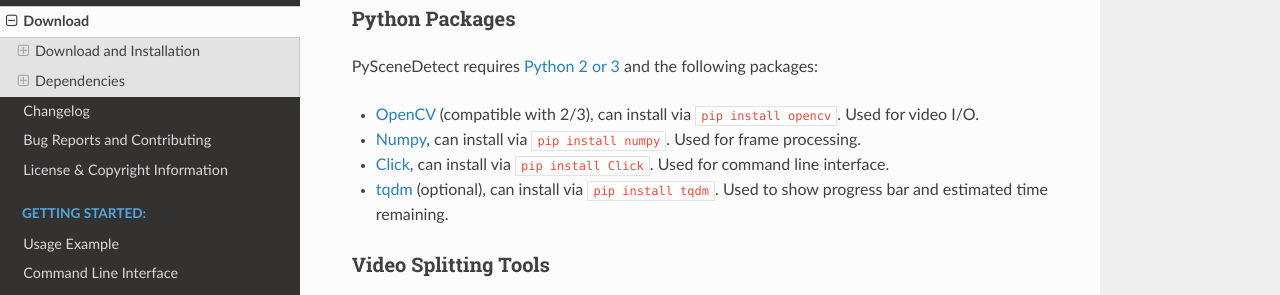
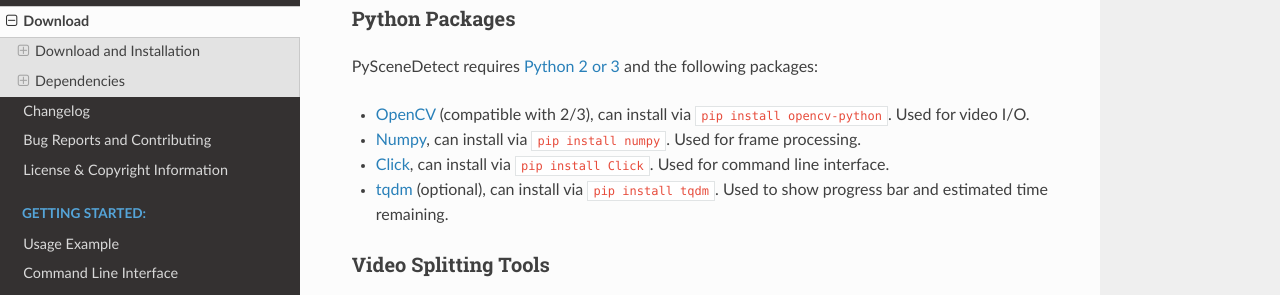
Before and after one commit to vovamushak/PySceneDetect, an MkDocs documentation site: the page built from docs/download.md, in a window 1280 px wide and 900 px high, scrolled down 1385 px. Shown: the part 151-446 px from the top of the window. Built offline with MkDocs 1.6.1, drawn with Linux system fonts in a browser that asks for light colours; nearby versions of some CDN libraries; old or Windows-style settings are respelled for this version of MkDocs.

Commit message:
Fix typo in installation guide.

```diff
--- a/docs/download.md
+++ b/docs/download.md
@@ -45,7 +45,7 @@ To get familiar with PySceneDetect, try running `scenedetect help`, or continue
 
 PySceneDetect requires [Python 2 or 3](https://www.python.org/) and the following packages:
 
- - [OpenCV](http://opencv.org/) (compatible with 2/3), can install via `pip install opencv`. Used for video I/O.
+ - [OpenCV](http://opencv.org/) (compatible with 2/3), can install via `pip install opencv-python`. Used for video I/O.
  - [Numpy](https://numpy.org/), can install via `pip install numpy`. Used for frame processing.
  - [Click](https://click.palletsprojects.com), can install via `pip install Click`. Used for command line interface.
  - [tqdm](https://github.com/tqdm/tqdm) (optional), can install via `pip install tqdm`. Used to show progress bar and estimated time remaining.
--- a/setup.py
+++ b/setup.py
@@ -95,6 +95,7 @@ setup(
         'Programming Language :: Python :: 3.5',
         'Programming Language :: Python :: 3.6',
         'Programming Language :: Python :: 3.7',
+        'Programming Language :: Python :: 3.8',
         'Topic :: Multimedia :: Video',
         'Topic :: Multimedia :: Video :: Conversion',
         'Topic :: Multimedia :: Video :: Non-Linear Editor',
```
